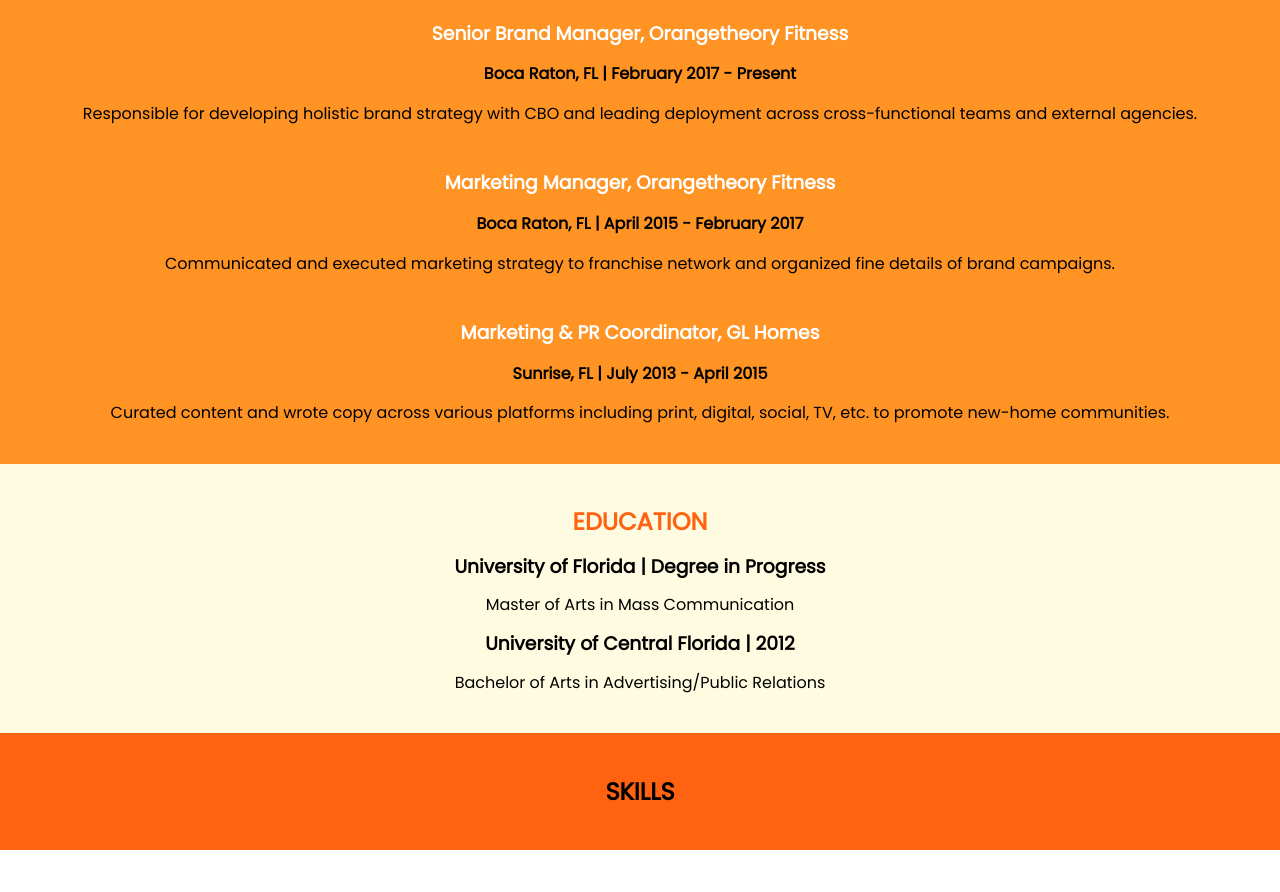
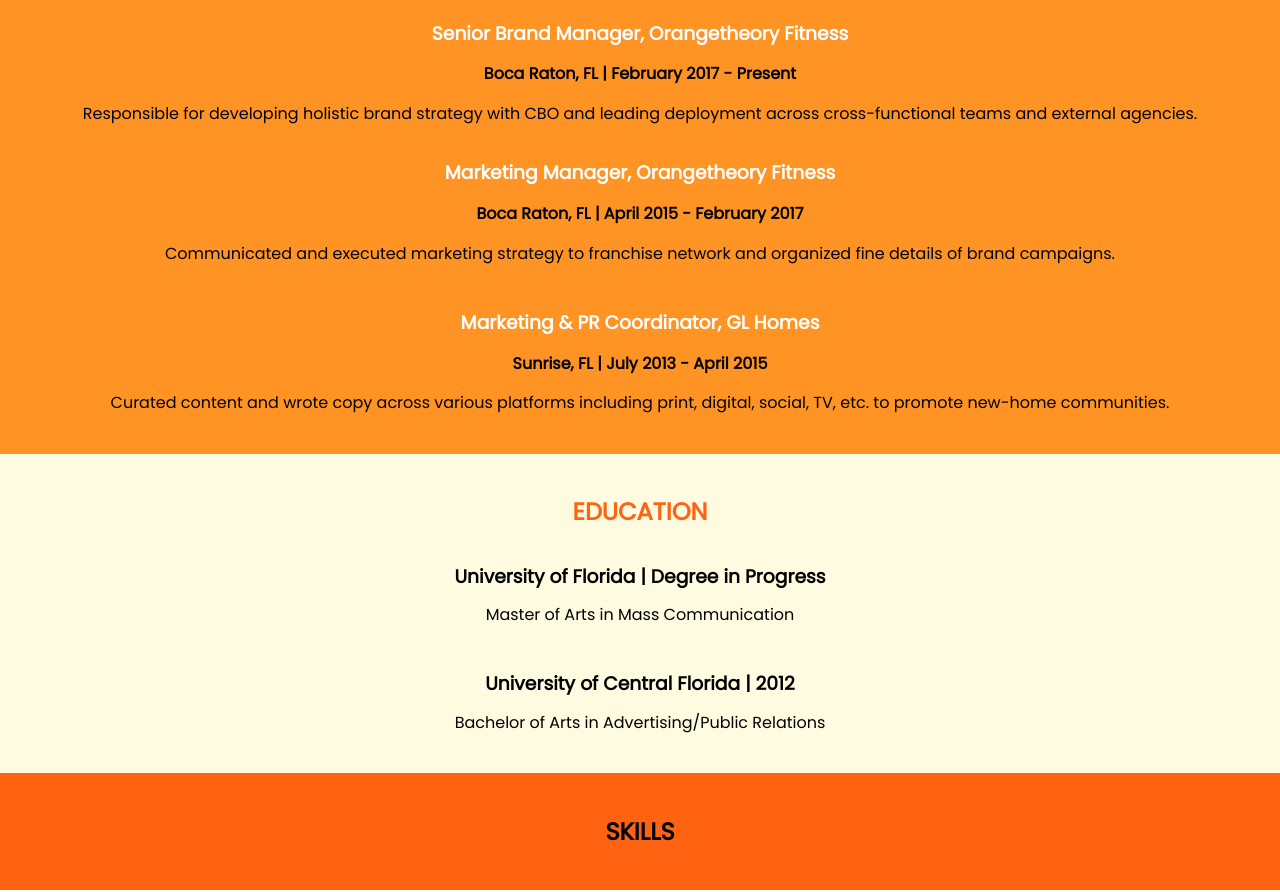
Before and after one commit to bbarta/project_resume_barta_brianne, a plain HTML site: page index.html in a window 1280 px wide. Shown: the part 585-1477 px from the top of the page. Drawn offline with Linux system fonts and the light colour scheme.

Commit message:
adjust spacing for education section

```diff
--- a/css/main.css
+++ b/css/main.css
@@ -49,7 +49,7 @@
 
 }
 
-#sb {
+.p20 {
   padding-top: 20px;
 }
 
--- a/index.html
+++ b/index.html
@@ -23,12 +23,12 @@
 
     <section id="experience">
       <h2>EXPERIENCE</h2>
-        <h3 id="sb">Senior Brand Manager, Orangetheory Fitness</h3>
+        <h3 class="p20">Senior Brand Manager, Orangetheory Fitness</h3>
           <h4>Boca Raton, FL | February 2017 - Present</h4>
             <p>Responsible for developing holistic brand strategy with CBO and leading deployment across cross-functional teams and external agencies.</p>
 
 
-        <h3 class="p30">Marketing Manager, Orangetheory Fitness</h3>
+        <h3 class="p20">Marketing Manager, Orangetheory Fitness</h3>
             <h4>Boca Raton, FL | April 2015 - February 2017</h4>
             <p>Communicated and executed marketing strategy to franchise network and organized fine details of brand campaigns.</p>
         <h3 class="p30">Marketing & PR Coordinator, GL Homes</h3>
@@ -41,10 +41,10 @@
 
     <section id="education">
       <h2>EDUCATION</h2>
-      <h3>University of Florida | Degree in Progress</h3>
+      <h3 class="p20">University of Florida | Degree in Progress</h3>
         <p>Master of Arts in Mass Communication</p>
 
-      <h3>University of Central Florida | 2012</h3>
+      <h3 class="p30">University of Central Florida | 2012</h3>
         <p>Bachelor of Arts in Advertising/Public Relations</p>
     </section>
 
```
